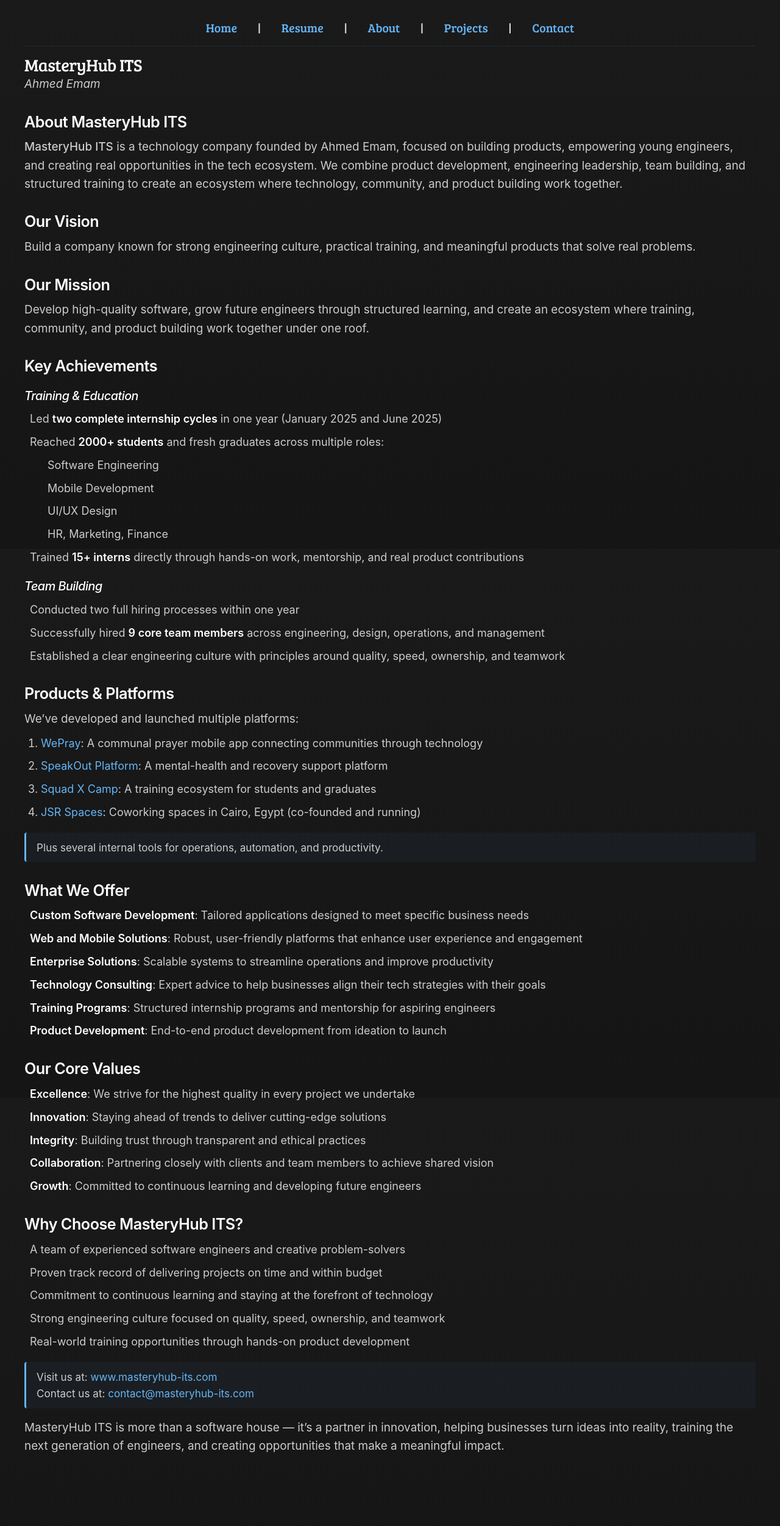
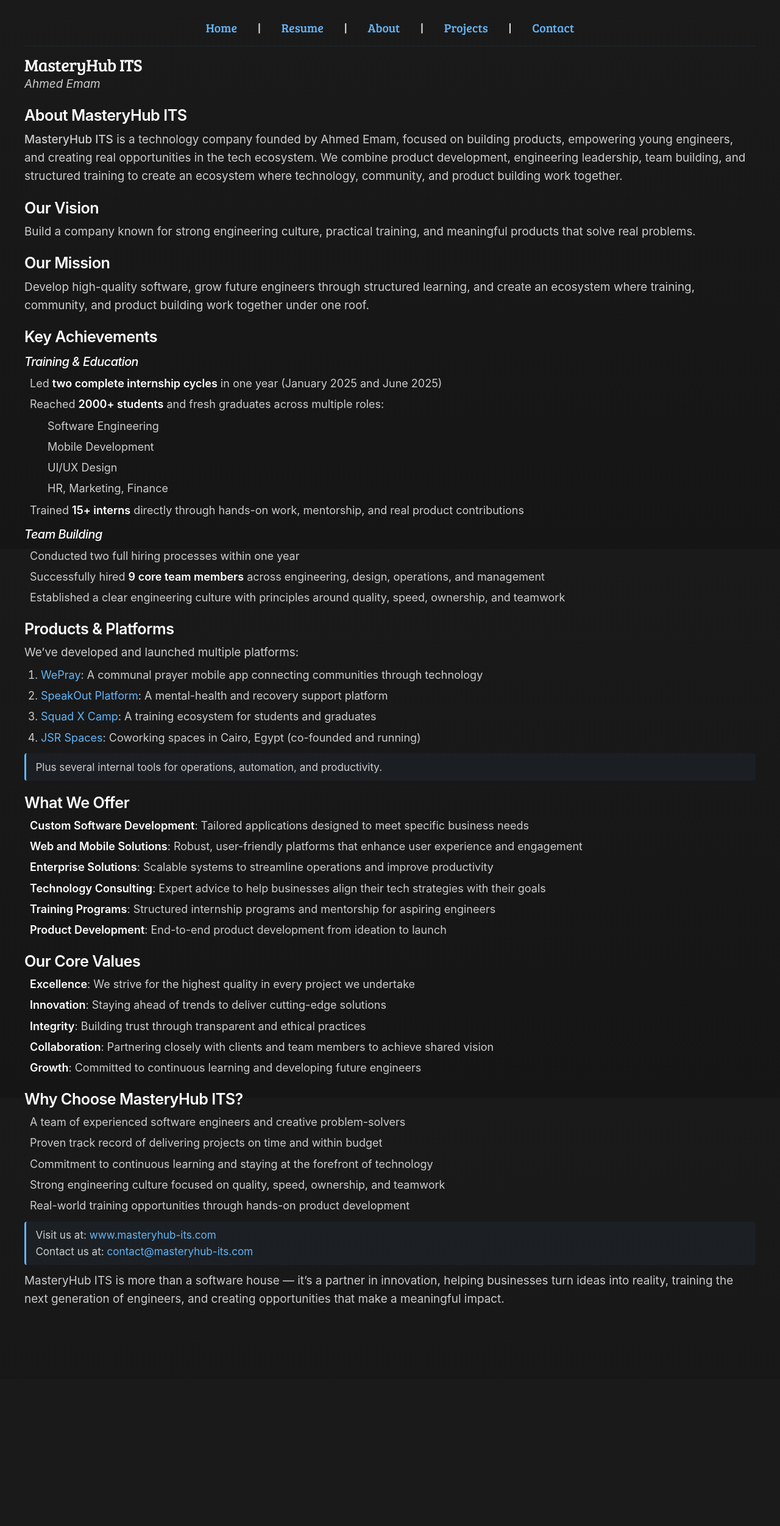
Before and after one commit to ahmedemam/ahmedemam.github.io, a Jekyll site: the page built from _texts/masteryhub-its.md, in a window 1280 px wide. Shown: the whole page at 61% size. Built offline with Jekyll 4.4.1, drawn with Linux system fonts in a browser that asks for light colours; after the commit the page ends 2261 px from its top, so only the background shows below that.

Commit message:
Reduce spacing across all sections
- Reduce h3 margins (top: 1.2em -> 0.8em, bottom: 0.4em -> 0.3em)
- Reduce job date/location spacing
- Reduce company description margins
- Reduce bullet list spacing and item margins
- Reduce tech stack section padding and margins
- Reduce h4 margins
- Reduce numbered list spacing
- Reduce horizontal rule margins
- Reduce project card padding
- Reduce project name/desc spacing

```diff
--- a/assets/css/style.scss
+++ b/assets/css/style.scss
@@ -420,8 +420,8 @@ h2 {
 
 h3 {
   font-size: 1.4em;
-  margin-top: 1.2em;
-  margin-bottom: 0.4em;
+  margin-top: 0.8em;
+  margin-bottom: 0.3em;
   text-align: left;
   font-weight: 600;
   color: $heading-color;
@@ -546,28 +546,28 @@ h4 {
     color: rgba(224, 224, 224, 0.7);
     font-size: 0.95em;
     margin-top: -0.2em;
-    margin-bottom: 0.6em;
-    padding: 0.4em 0;
+    margin-bottom: 0.4em;
+    padding: 0.3em 0;
     border-bottom: 1px solid rgba(100, 181, 246, 0.1);
   }
 
   // Style for company description paragraph
   h3 + p + p {
-    margin-top: 0.6em;
-    margin-bottom: 0.8em;
+    margin-top: 0.4em;
+    margin-bottom: 0.5em;
     color: rgba(224, 224, 224, 0.9);
     line-height: 1.7;
   }
 
   // Style for bullet lists in experience sections
   h3 ~ ul {
-    margin-top: 0.5em;
-    margin-bottom: 1em;
+    margin-top: 0.3em;
+    margin-bottom: 0.6em;
 
     li {
-      margin: 0.4em 0;
+      margin: 0.3em 0;
       padding-left: 0.5em;
-      line-height: 1.7;
+      line-height: 1.6;
       color: rgba(224, 224, 224, 0.9);
 
       strong {
@@ -591,9 +591,9 @@ h4 {
   // Style paragraphs that likely contain tech stack info
   ul + p,
   ol + p {
-    margin-top: 0.8em;
-    margin-bottom: 1em;
-    padding: 0.6em 1em;
+    margin-top: 0.5em;
+    margin-bottom: 0.6em;
+    padding: 0.5em 0.9em;
     background: rgba(100, 181, 246, 0.05);
     border-left: 3px solid $link-color;
     border-radius: 4px;
@@ -604,19 +604,19 @@ h4 {
   h4 {
     font-size: 1.1em;
     font-weight: 600;
-    margin-top: 1em;
-    margin-bottom: 0.5em;
+    margin-top: 0.6em;
+    margin-bottom: 0.4em;
     color: $heading-color;
   }
 
   // Style for numbered lists
   ol {
-    margin-top: 0.5em;
-    margin-bottom: 1em;
+    margin-top: 0.3em;
+    margin-bottom: 0.6em;
 
     li {
-      margin: 0.4em 0;
-      line-height: 1.7;
+      margin: 0.3em 0;
+      line-height: 1.6;
       color: rgba(224, 224, 224, 0.9);
 
       a {
@@ -628,7 +628,7 @@ h4 {
   // Style for horizontal rules (dividers)
   hr {
     display: block;
-    margin: 2em 0;
+    margin: 1.2em 0;
     border: none;
     border-top: 1px solid rgba(100, 181, 246, 0.2);
     height: 1px;
@@ -797,10 +797,10 @@ h4 {
     transition: all 0.3s ease;
     position: relative;
 
-    a {
-      display: flex;
-      flex-direction: column;
-      padding: 1em 1.2em;
+      a {
+        display: flex;
+        flex-direction: column;
+        padding: 0.8em 1.1em;
       text-decoration: none;
       color: $heading-color;
       transition: all 0.3s ease;
@@ -837,7 +837,7 @@ h4 {
         font-weight: 600;
         font-size: 1.1em;
         color: $heading-color;
-        margin-bottom: 0.3em;
+        margin-bottom: 0.2em;
         display: block;
         transition: color 0.3s ease;
       }
@@ -845,9 +845,9 @@ h4 {
       .project-desc {
         font-size: 0.9em;
         color: rgba(224, 224, 224, 0.7);
-        line-height: 1.5;
+        line-height: 1.4;
         display: block;
-        margin-top: 0.2em;
+        margin-top: 0.1em;
       }
 
       &:hover {
```
